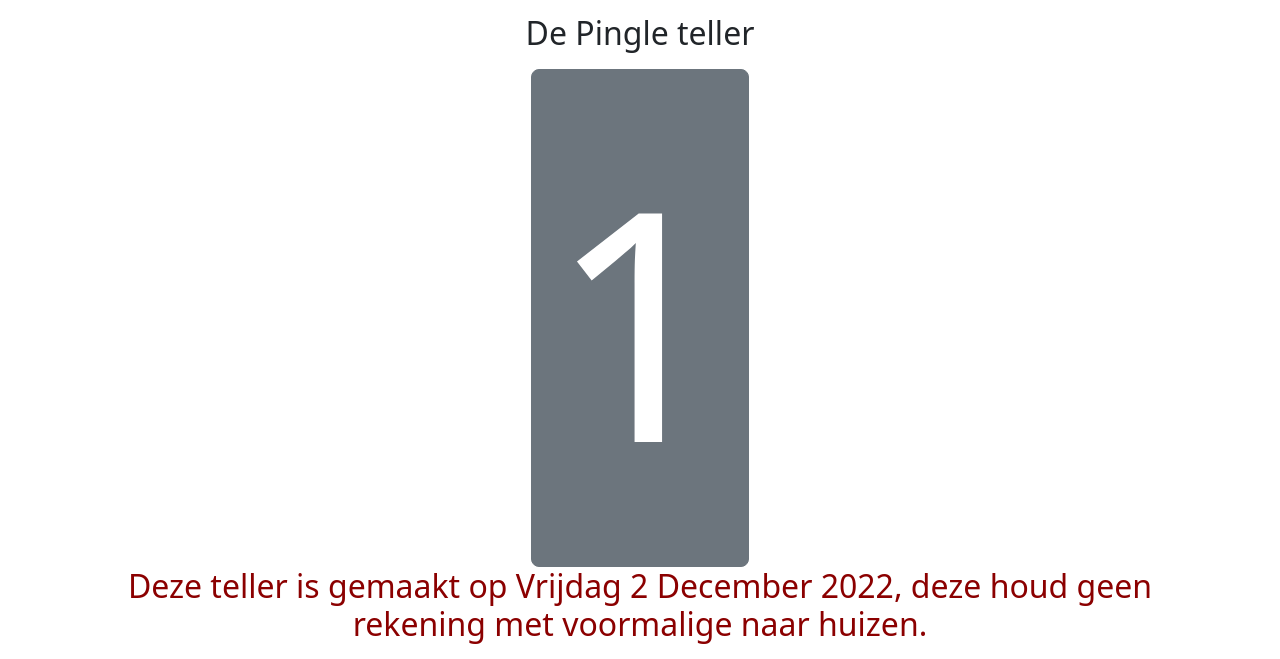
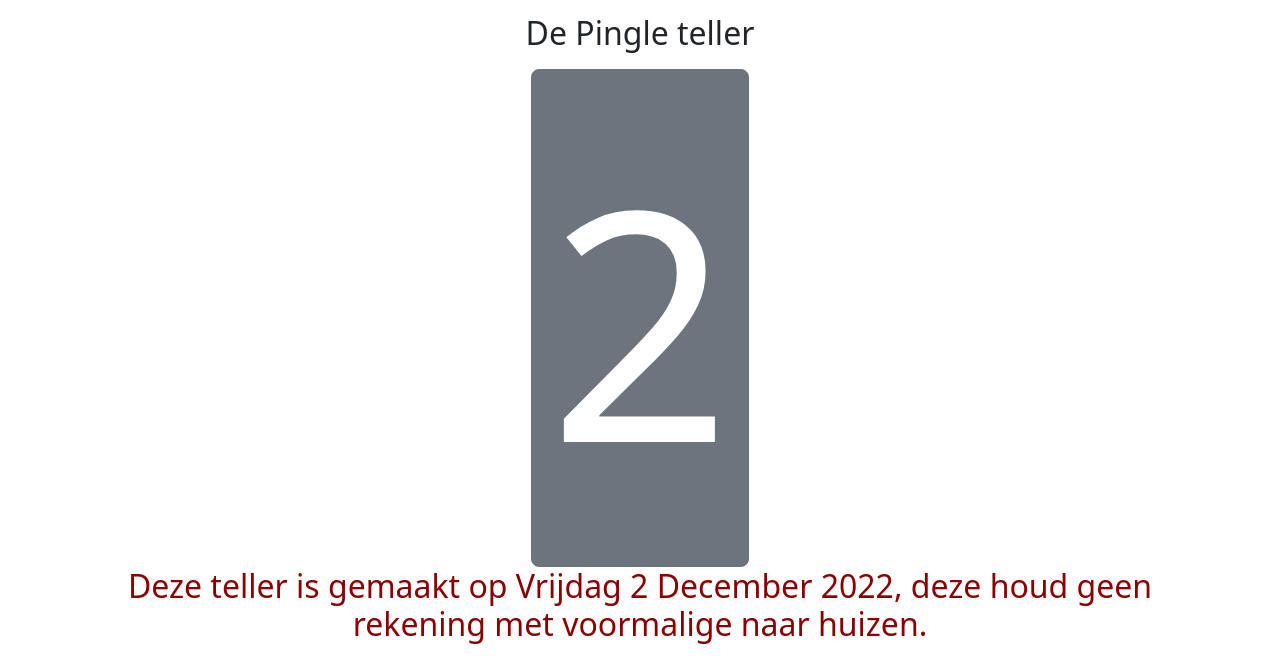
Before and after one commit to MiataBoy/melinaarhuisteller, a plain HTML site: page index.html in a window 1280 px wide. Shown: the part 1284-1943 px from the top of the page. Drawn offline with nearby package versions, Linux system fonts and the light colour scheme.

Commit message:
Update index.html

```diff
--- a/index.html
+++ b/index.html
@@ -27,7 +27,7 @@
     <hr>
     <h2 class="pingle">De Pingle teller</p>
     <div id="teller">
-        <a style="font-size: 10em; width: auto" class="btn btn-secondary btn-lg">1</a>
+        <a style="font-size: 10em; width: auto" class="btn btn-secondary btn-lg">2</a>
         <p style="color: darkred">Deze teller is gemaakt op Vrijdag 2 December 2022, deze houd geen rekening met voormalige naar huizen.</p>
     </div>
 </div>
```
